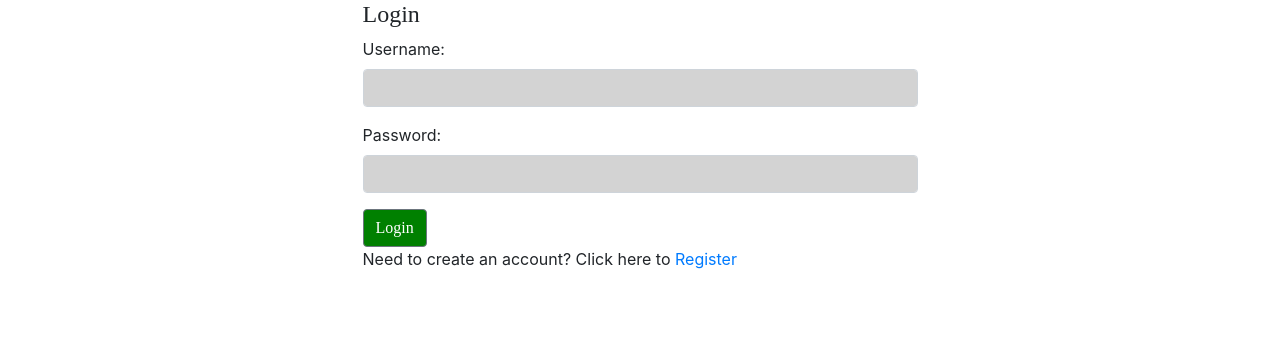
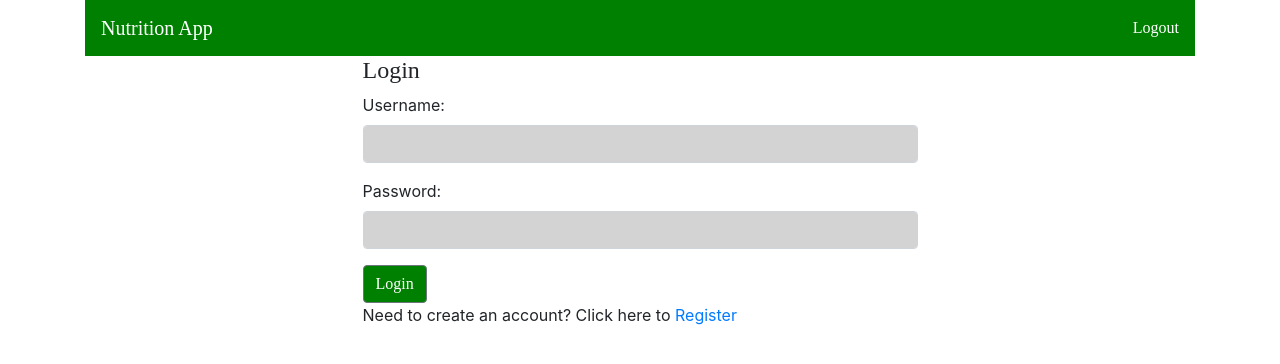
Before and after one commit to CBroaders12/BlueBadgeClient, a React (Create React App) app: page /table/register in a window 1280 px wide. Shown: the top 364 px of the page. Built offline with nearby package versions, Linux system fonts and the light colour scheme.

Commit message:
added nav component to forms

```diff
--- a/src/components/auth/Login.jsx
+++ b/src/components/auth/Login.jsx
@@ -1,6 +1,7 @@
 import React,  {useState} from 'react';
 import { Form, Label, FormGroup, Button, Input, Container } from 'reactstrap';
 import {Link} from 'react-router-dom';
+import NavigationComponent from '../app/Navbar';
 
 const LoginComponent = (props) => {
 
@@ -37,6 +38,7 @@ const LoginComponent = (props) => {
 
   return(
     <Container fluid="md">
+      <NavigationComponent/>
     <Form id='loginForm' className='Form' onSubmit={LoginSubmit}>
       <h4>Login</h4>
       <FormGroup>
--- a/src/components/auth/Register.jsx
+++ b/src/components/auth/Register.jsx
@@ -1,6 +1,7 @@
 import React,  { useState } from 'react';
 import { Form, Button, Input, FormGroup, Label } from 'reactstrap';
 import {Link} from 'react-router-dom';
+import NavigationComponent from '../app/Navbar';
 
 const RegisterComponent = (props) => {
 
@@ -45,6 +46,7 @@ const RegisterComponent = (props) => {
 
   return(
     <Form className='Form' id='registerForm' onSubmit={UserRegistration}>
+      <NavigationComponent/>
       <h4>Registration</h4>
       <FormGroup>
         <Label htmlFor='registerUserName'>Username:</Label>
```
